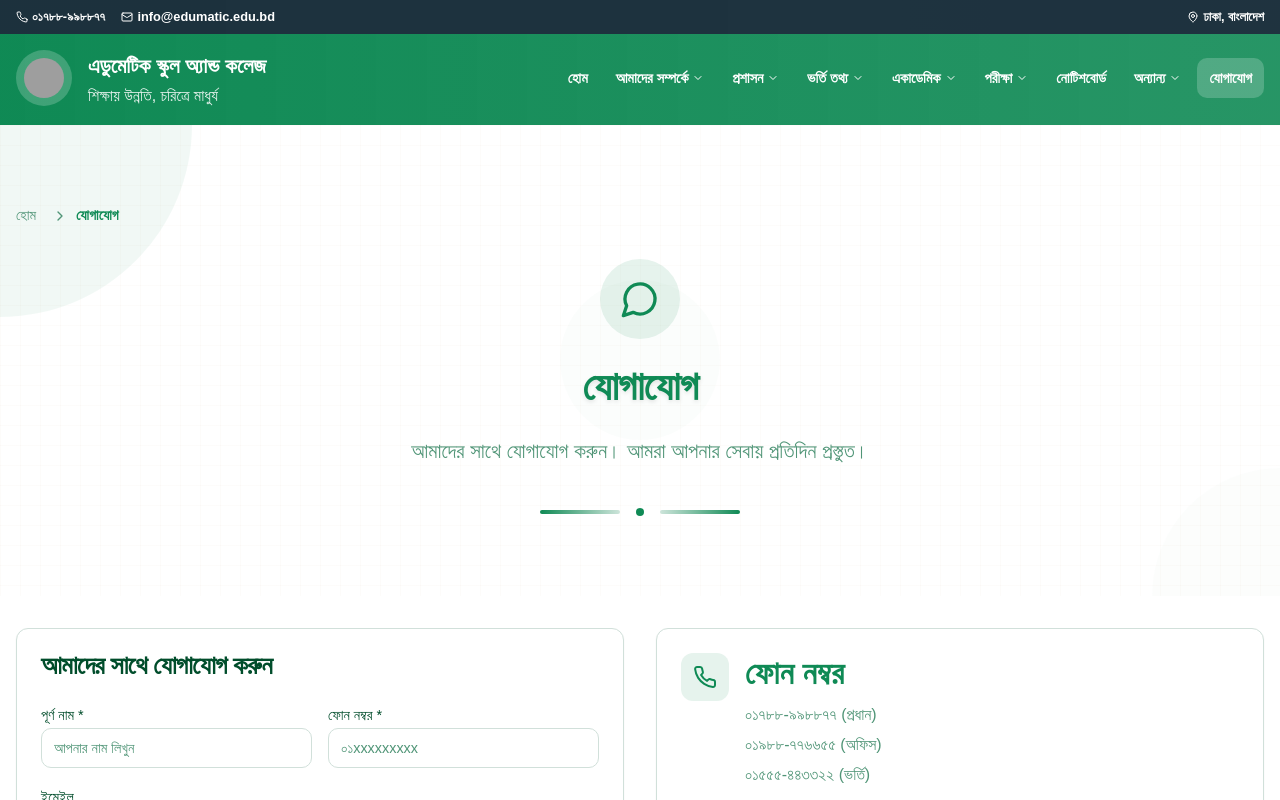
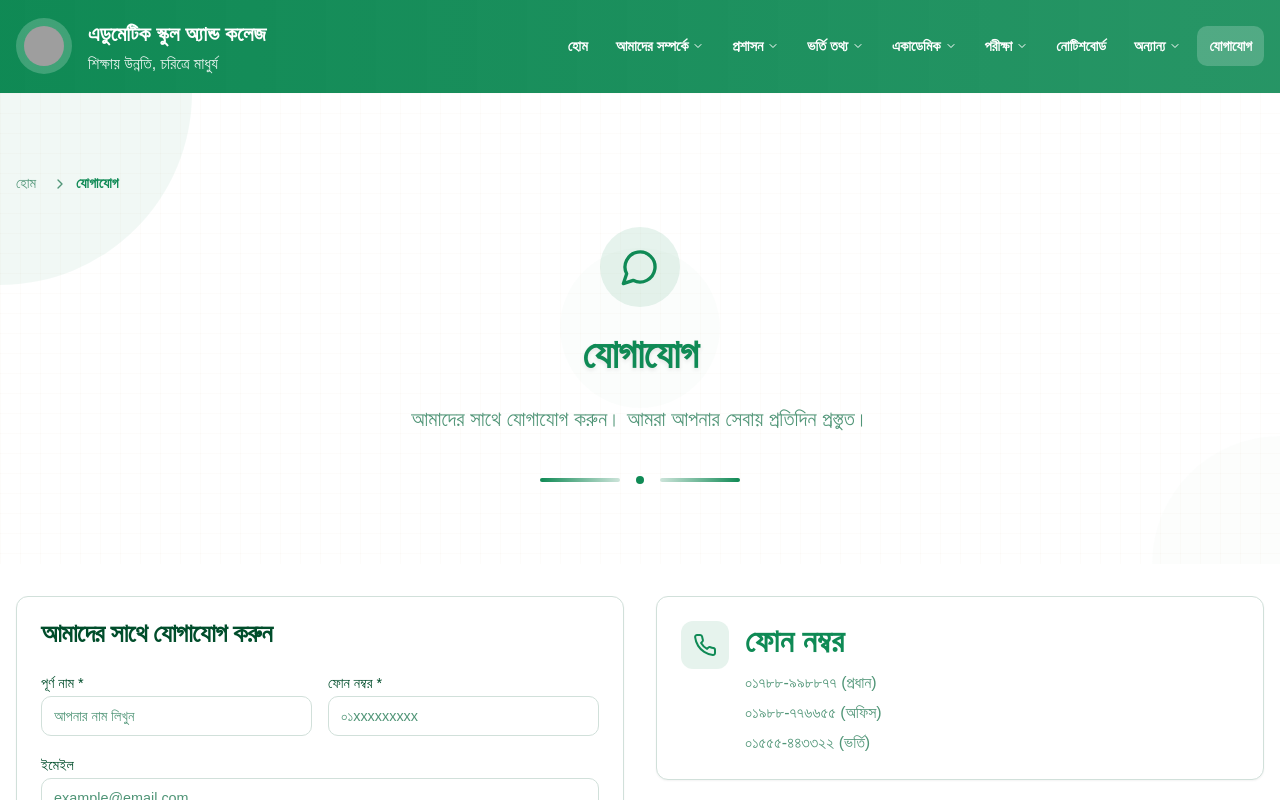
Before and after one commit to AHKWebfix/edumatic-shiksha-sangha, a React (Vite) app: page /contact in a window 1280 px wide. Shown: the top 800 px of the page. Built offline with nearby package versions, Linux system fonts and the light colour scheme; grey boxes are pictures that could not be loaded; a web font is replaced by a local one.

Commit message:
Temporarily hide header topbar
Hide the header topbar for experimental purposes. The change will be reverted if the user decides to keep it.

```diff
--- a/src/components/Header.tsx
+++ b/src/components/Header.tsx
@@ -118,8 +118,8 @@ const Header = () => {
 
   return (
     <header className="w-full bg-gradient-to-r from-primary to-primary/90 text-white sticky top-0 z-50 relative">
-      {/* Top Info Bar */}
-      <div className="absolute top-0 left-0 right-0 bg-slate-800/90 py-2 z-10">
+      {/* Top Info Bar - Hidden for experiment */}
+      <div className="absolute top-0 left-0 right-0 bg-slate-800/90 py-2 z-10 hidden">
         <div className="container mx-auto px-4">
           <div className="flex items-center justify-between text-xs font-medium">
             <div className="flex items-center space-x-3 sm:space-x-4">
@@ -141,8 +141,8 @@ const Header = () => {
         </div>
       </div>
 
-      {/* Main Header */}
-      <div className="container mx-auto flex items-center justify-between py-3 sm:py-4 px-4 pt-10 sm:pt-12">
+      {/* Main Header - Adjusted padding since top bar is hidden */}
+      <div className="container mx-auto flex items-center justify-between py-3 sm:py-4 px-4">
         <div className="flex items-center space-x-3 sm:space-x-4 min-w-0 flex-shrink-0">
           <img src="/placeholder.svg" alt="School Logo" className="h-10 w-10 sm:h-12 sm:w-12 md:h-14 md:w-14 rounded-full bg-white/20 p-2 flex-shrink-0" />
           <div className="min-w-0">
```
